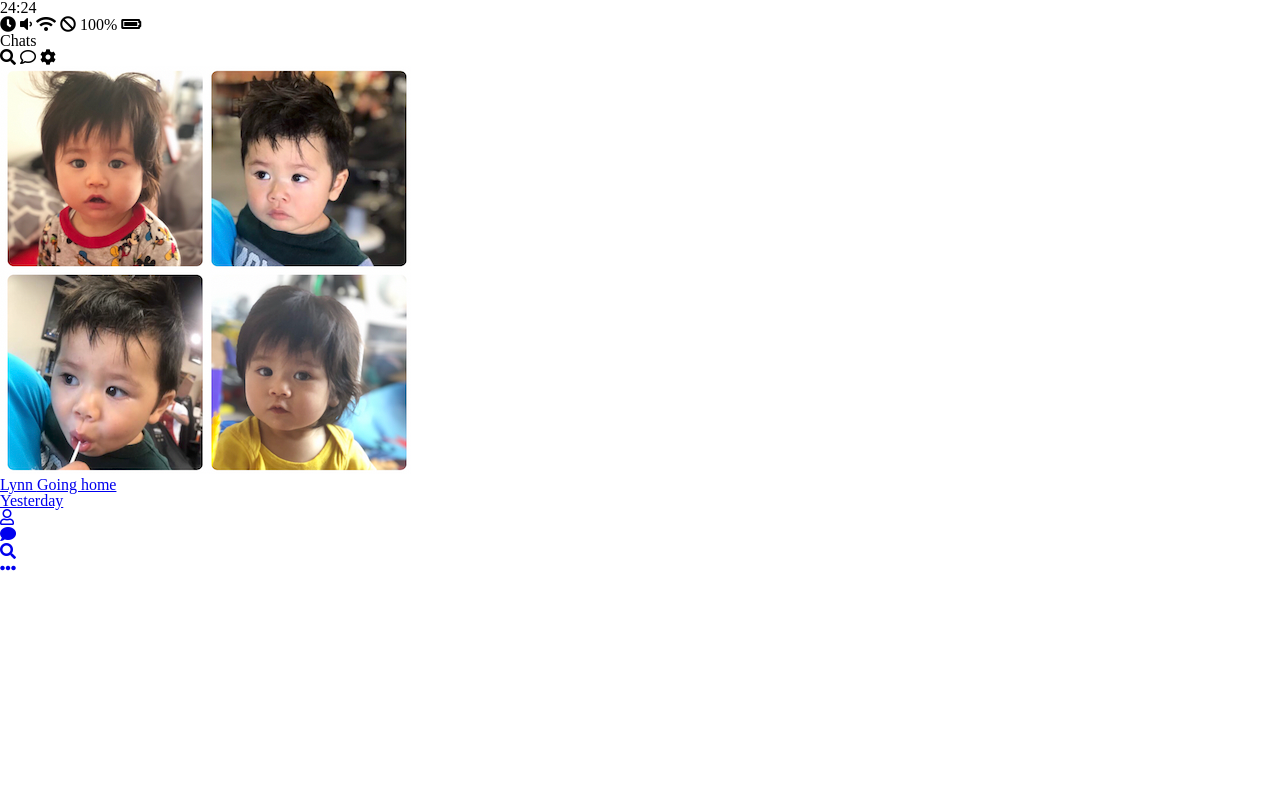
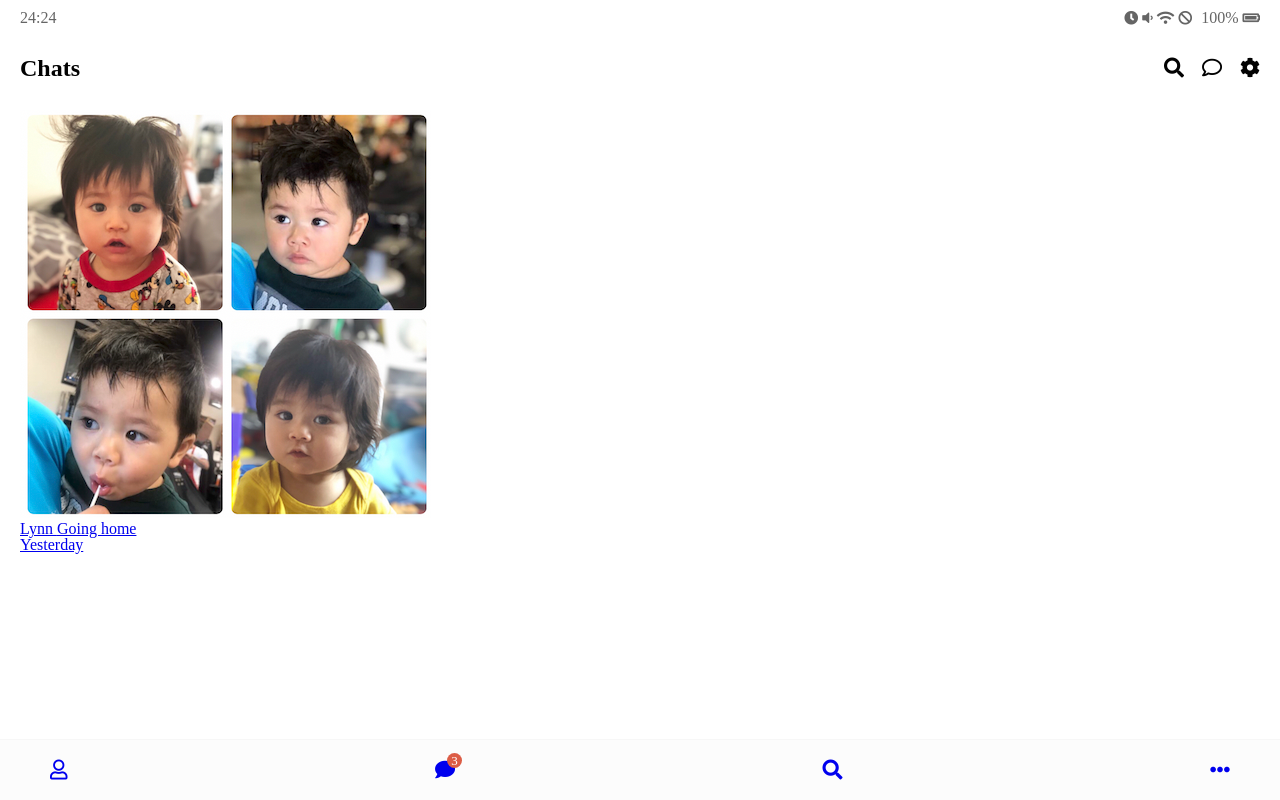
Before and after one commit to myhometrainer/Kakao-clon-2.0, a plain HTML site: page index.html in a window 1280 px wide. Drawn offline with Linux system fonts and the light colour scheme.

Commit message:
Day 3 css

```diff
--- /dev/null
+++ b/css/header.css
@@ -0,0 +1,26 @@
+.header {
+    display: flex;
+    justify-content: space-between;
+    align-items: center;
+    margin-block-end: 30px;
+}
+
+.header .header__title {
+    font-size: 24px;
+    font-weight: 700;
+}
+.header .header__icon {
+    font-size: 20px;
+    margin-left: 18px;
+    cursor: pointer;
+}
+
+.header .header__header-column {
+    display: flex;
+    align-items: center;
+}
+
+.header .header__back-btn {
+    font-size: 22px;
+    margin-right: 20px;
+}
--- /dev/null
+++ b/css/nav-bar.css
@@ -0,0 +1,35 @@
+.nav {
+    position: fixed;
+    width: 100%;
+    padding:20px 50px;
+    bottom: 0px;
+    left: 0px;
+    background-color: #fcfcfc;
+    border-top: 1px solid #f7f7f7;
+}
+.nav .nav__list {
+    display: flex;
+    justify-content: space-between;
+}
+.nav i {
+    font-size: 20px;
+}
+
+.nav .nav__list-link {
+    position: relative;
+}
+
+.nav .nav__badge {
+    position: absolute;
+    top: -10px;
+    right: -7px;
+    font-size: 13px;
+    color: white;
+    display: flex;
+    background-color: #dc5d46;
+    width: 15px;
+    height: 15px;
+    justify-content: center;
+    align-items: center;
+    border-radius: 50%;
+}
--- /dev/null
+++ b/css/status-bar.css
@@ -0,0 +1,15 @@
+.status-bar {
+    display: flex;
+    justify-content: space-between;
+    margin-bottom: 30px;
+    color: #656565;
+}
+
+.status-bar i {
+    font-size: 14px;
+}
+
+.status-bar .status-bar__battery-level {
+    margin-left: 5px;
+
+}
--- a/css/styles.css
+++ b/css/styles.css
@@ -1 +1,16 @@
-@import "reset.css"
+@import url('https://fonts.googleapis.com/css2?family=Open+Sans:ital,wght@1,400;1,700&display=swap');
+@import "reset.css";
+@import "status-bar.css";
+@import "header.css";
+@import "nav-bar.css";
+
+* {
+    box-sizing: border-box;
+}
+body {
+    background-color: white;
+    padding: 10px 20px;
+    color: #020202;
+    font-family: "open Sans" -apple-system, BlinkMacSystemFont, 'Segoe UI',
+    Roboto, Oxygen, Ubuntu, Cantarell, 'Open Sans', 'Helvetica Neue', sans-serif;
+}
--- a/index.html
+++ b/index.html
@@ -66,7 +66,8 @@
                 </li>
                 <li class="nav__list-item">
                     <a href="index.html" class="nav__list-link">
-                    <i class="fas fa-comment"></i>
+                        <div class="nav__badge">3</div>
+                        <i class="fas fa-comment"></i>
                     </a>
                 </li>
                 <li class="nav__list-item">
```
Also changed, not shown: chat.html (+1 -0 lines), find.html (+1 -0 lines), friends.html (+1 -0 lines), more.html (+1 -0 lines), settings.html (+1 -0 lines), 1 other file.
